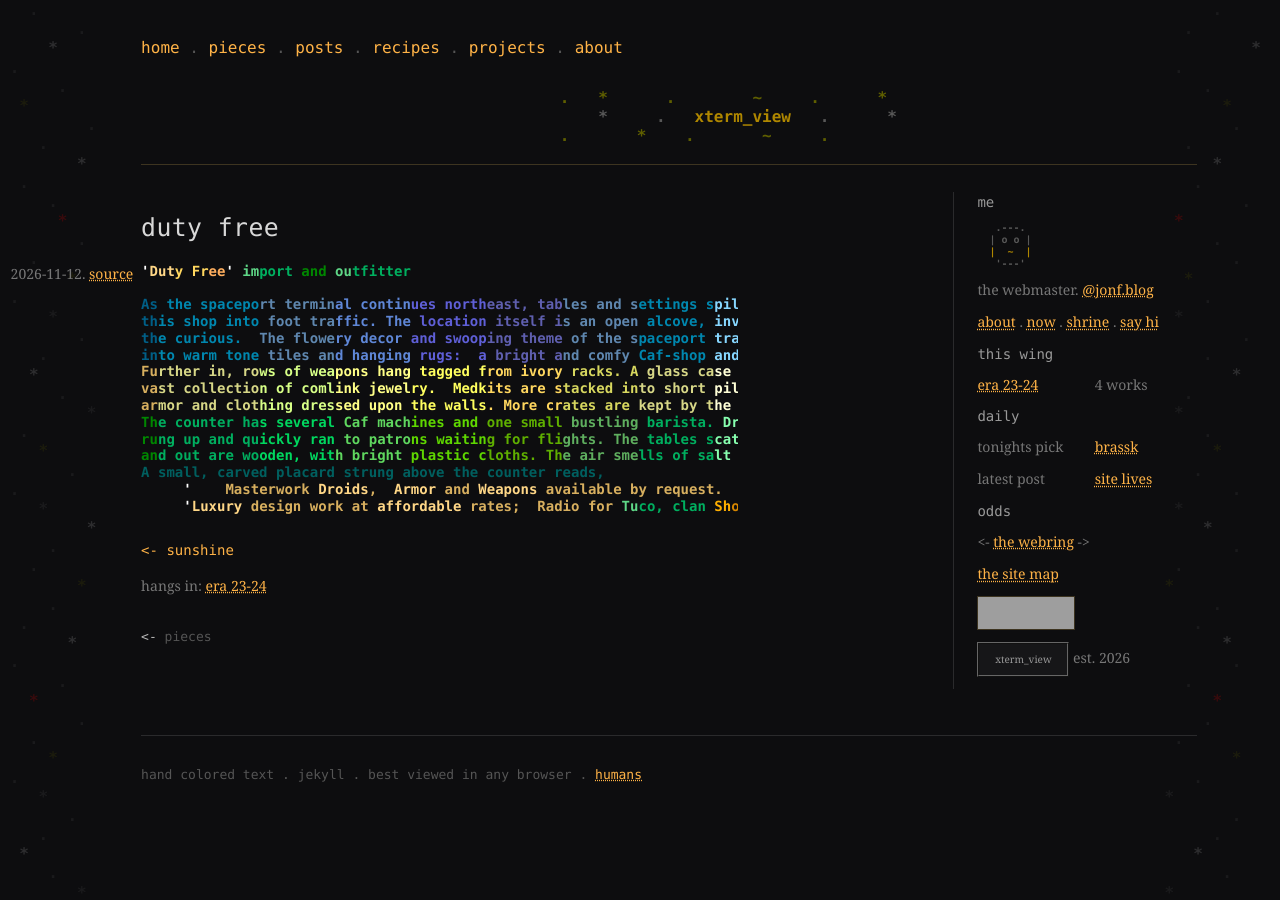
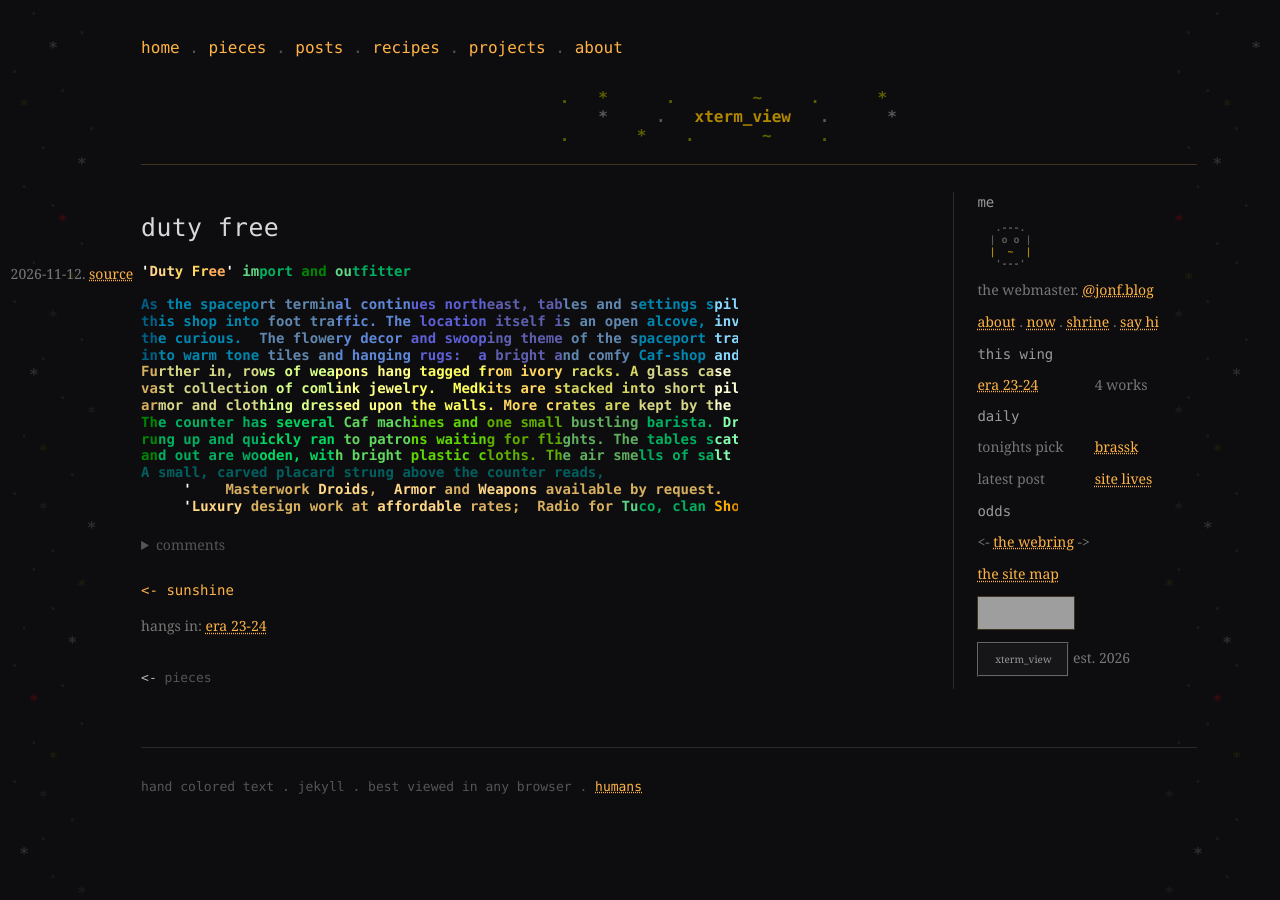
Before and after one commit to jf-atray/jf-atray.github.io, a Jekyll site: the page built from _pieces/tuco_shop.md, in a window 1280 px wide. Built offline with Jekyll 4.4.1, drawn with Linux system fonts in a browser that asks for light colours; grey boxes are pictures that could not be loaded.

Commit message:
featured pieces show comments on the front door
Generated with [Devin](https://devin.ai)

Co-Authored-By: Devin <158243242+devin-ai-integration[bot]@users.noreply.github.com>

```diff
--- /dev/null
+++ b/_includes/comments.html
@@ -0,0 +1,8 @@
+{% if include.comments %}
+<details class="comments">
+<summary>comments</summary>
+{% for c in include.comments %}
+<p class="comment"><span class="who">{{ c.who }}</span> {{ c.text }}</p>
+{% endfor %}
+</details>
+{% endif %}
--- a/_layouts/piece.html
+++ b/_layouts/piece.html
@@ -3,14 +3,7 @@ layout: default
 ---
 <article class="piece-page">
 {{ content }}
-{% if page.comments %}
-<details class="comments">
-<summary>comments</summary>
-{% for c in page.comments %}
-<p class="comment"><span class="who">{{ c.who }}</span> {{ c.text }}</p>
-{% endfor %}
-</details>
-{% endif %}
+{% include comments.html comments=page.comments %}
 </article>
 {% comment %} the ribbon: collection order is the walk
     order. a piece page is a corridor u walk {% endcomment %}
--- a/index.html
+++ b/index.html
@@ -6,6 +6,8 @@ feature: tuco_shop
 <p>oh hi. watch ur step, theres colored text all over the floor.</p>
 
 {% xterm_file page.feature %}
+{% assign feat = site.pieces | where: "slug", page.feature | first %}
+{% include comments.html comments=feat.comments %}
 
 <h2>whats new</h2>
 <ul class="news">
```
Also changed, not shown: _pieces/tuco_shop.md (+3 -0 lines).
